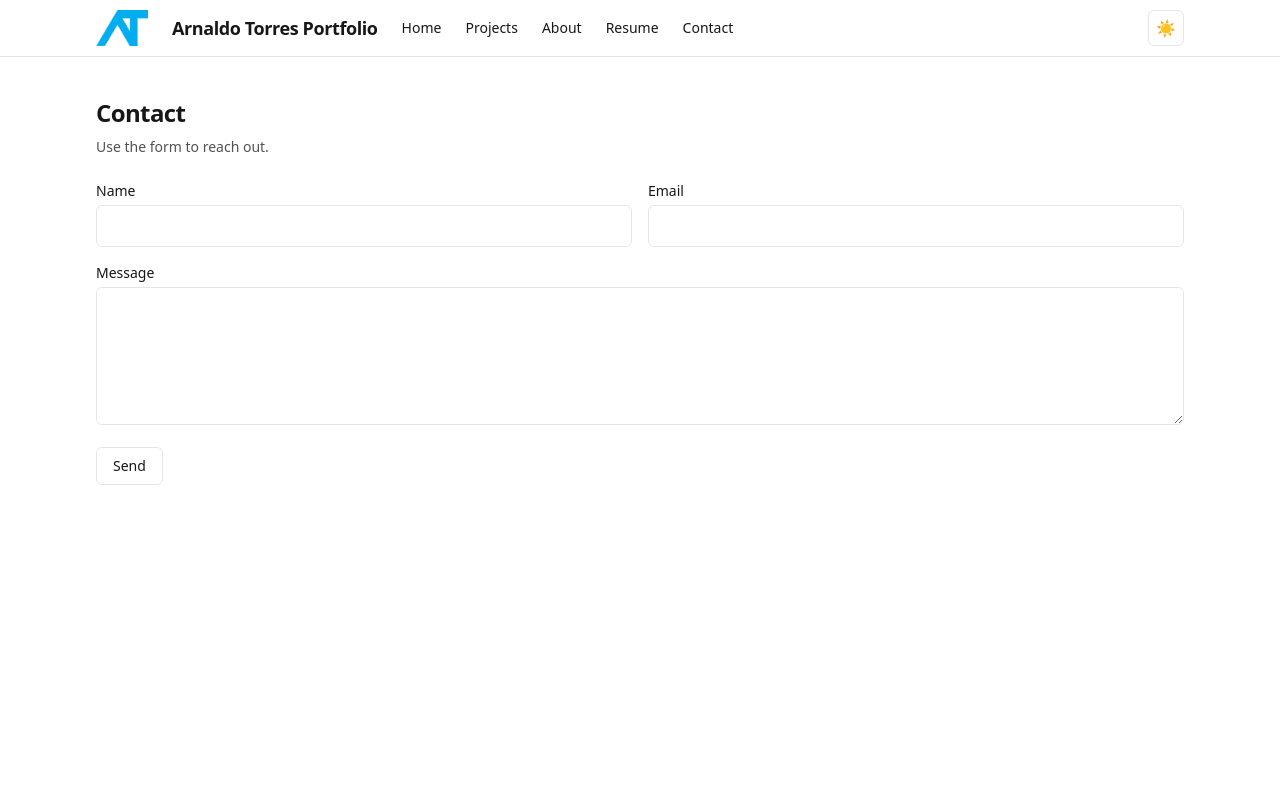
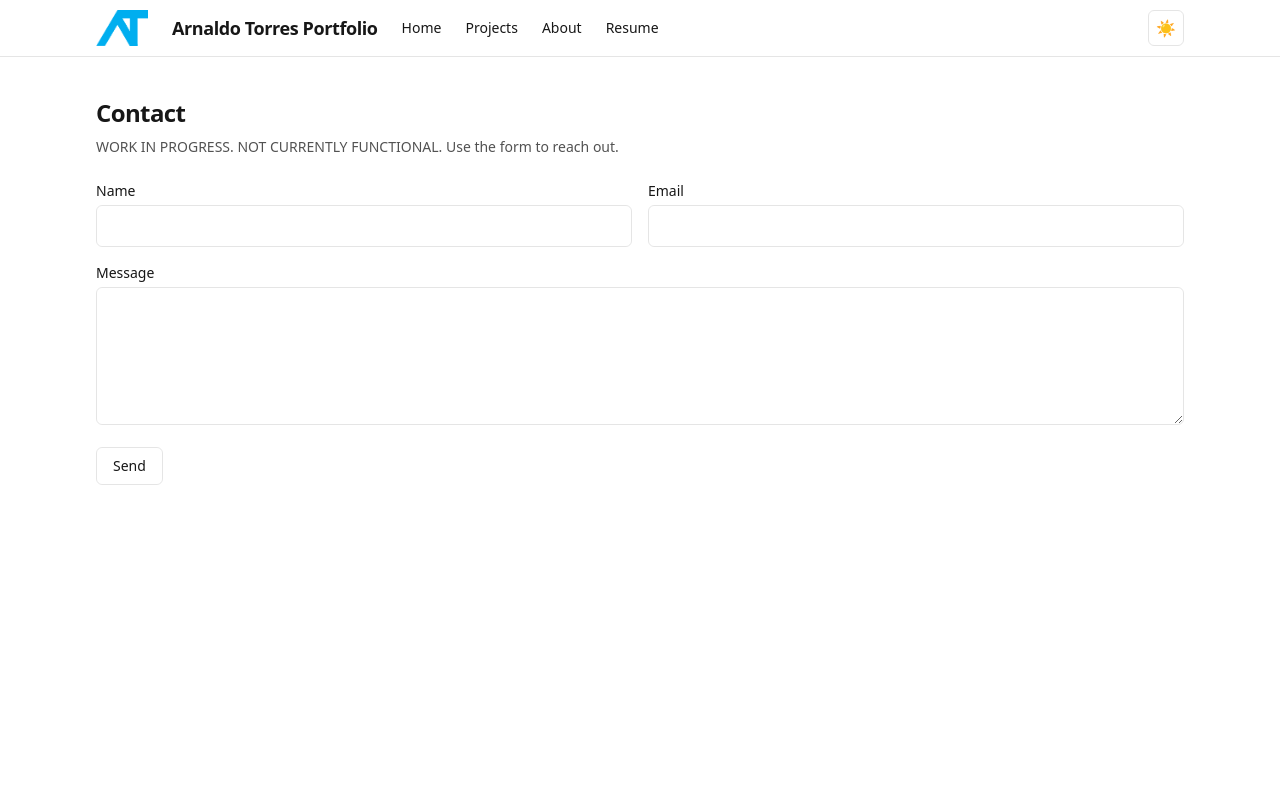
Before and after one commit to tarnaldo88/PortfolioWebsite, a Next.js app in the folder web/: page /contact in a window 1280 px wide. Shown: the top 800 px of the page. Built offline with nearby package versions, Linux system fonts and the light colour scheme.

Commit message:
moving contact me page outside of site nav.

```diff
--- a/web/src/app/contact/page.tsx
+++ b/web/src/app/contact/page.tsx
@@ -24,7 +24,7 @@ export default function ContactPage() {
   return (
     <Container className="py-10 max-w-2xl">
       <h1 className="text-2xl font-bold tracking-tight">Contact</h1>
-      <p className="mt-2 text-sm text-muted-foreground">Use the form to reach out.</p>
+      <p className="mt-2 text-sm text-muted-foreground">WORK IN PROGRESS. NOT CURRENTLY FUNCTIONAL. Use the form to reach out.</p>
       {submitted ? (
         <div className="mt-6 rounded-md border border-emerald-500/30 bg-emerald-500/10 p-4 text-sm">Thanks! I’ll get back to you soon.</div>
       ) : (
@@ -53,3 +53,33 @@ export default function ContactPage() {
     </Container>
   );
 }
+
+{/* <Container className="py-10 max-w-2xl">
+      <h1 className="text-2xl font-bold tracking-tight">Contact</h1>
+      <p className="mt-2 text-sm text-muted-foreground">Use the form to reach out.</p>
+      {submitted ? (
+        <div className="mt-6 rounded-md border border-emerald-500/30 bg-emerald-500/10 p-4 text-sm">Thanks! I’ll get back to you soon.</div>
+      ) : (
+        <form onSubmit={onSubmit} className="mt-6 space-y-4">
+          <div className="grid grid-cols-1 sm:grid-cols-2 gap-4">
+            <div>
+              <label className="block text-sm font-medium">Name</label>
+              <input required name="name" className="mt-1 w-full rounded-md border border-black/10 dark:border-white/15 bg-transparent px-3 py-2" />
+            </div>
+            <div>
+              <label className="block text-sm font-medium">Email</label>
+              <input required type="email" name="email" className="mt-1 w-full rounded-md border border-black/10 dark:border-white/15 bg-transparent px-3 py-2" />
+            </div>
+          </div>
+          <div className="hidden">
+            <label>Company</label>
+            <input name="company" />
+          </div>
+          <div>
+            <label className="block text-sm font-medium">Message</label>
+            <textarea required name="message" rows={5} className="mt-1 w-full rounded-md border border-black/10 dark:border-white/15 bg-transparent px-3 py-2" />
+          </div>
+          <button type="submit" className="inline-flex items-center px-4 py-2 text-sm rounded-md border border-black/10 dark:border-white/15 hover:bg-black/5 dark:hover:bg-white/10">Send</button>
+        </form>
+      )}
+    </Container> */}
--- a/web/src/components/Header.tsx
+++ b/web/src/components/Header.tsx
@@ -8,7 +8,7 @@ const nav = [
   { href: "/projects", label: "Projects" },
   { href: "/about", label: "About" },
   { href: "/resume", label: "Resume" },
-  { href: "/contact", label: "Contact" },
+  // { href: "/contact", label: "Contact" },
 ];
 
 export default function Header() {
```
